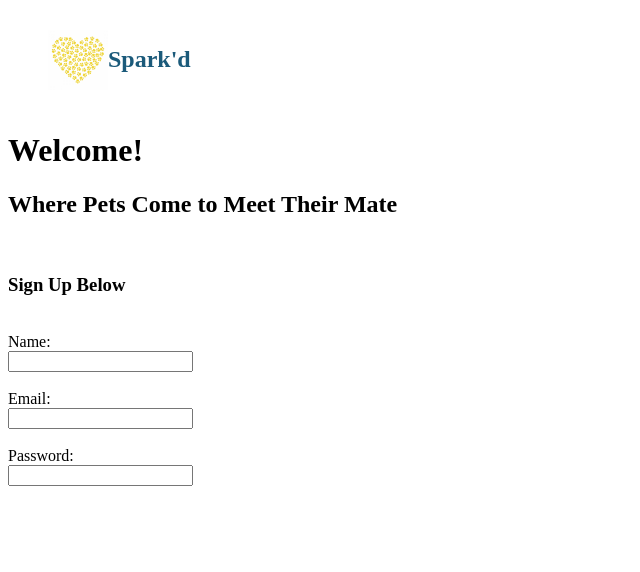
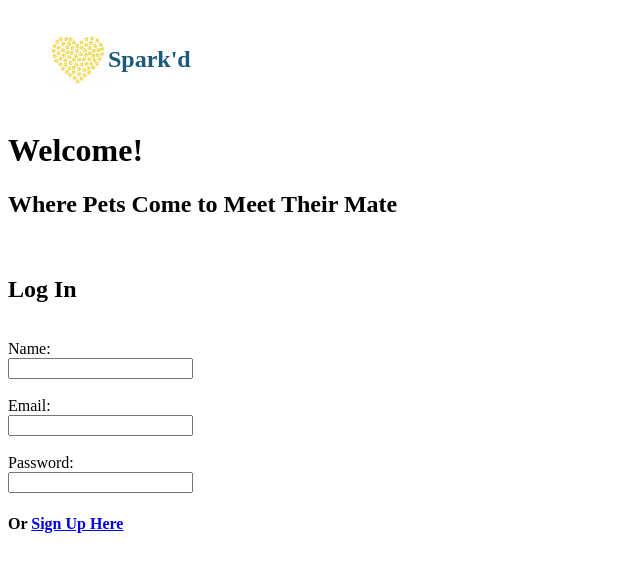
Before and after one commit to Robert-Ricci/dog-dating-app, a React (Create React App) app in the folder dog-dating-app-client/: page / in a window 1280 px wide. Shown: the top 572 px of the page, without its empty margins (0-640 px from the left). Built offline with nearby package versions, Linux system fonts and the light colour scheme.

Commit message:
added signup link to App component

```diff
--- a/dog-dating-app-client/src/components/App.js
+++ b/dog-dating-app-client/src/components/App.js
@@ -8,6 +8,10 @@ const App = () => {
     <div>
       <Home />
       <Login />
+      <h4>
+        {" "}
+        Or <a href="#">Sign Up Here</a>
+      </h4>
     </div>
   );
 };
--- a/dog-dating-app-client/src/components/Home.js
+++ b/dog-dating-app-client/src/components/Home.js
@@ -20,7 +20,7 @@ const Home = () => {
       <h1> Welcome! </h1>
       <h2>Where Pets Come to Meet Their Mate</h2>
       <br />
-      <h3>Sign Up Below</h3>
+      <h2>Log In </h2>
     </div>
   );
 };
```
